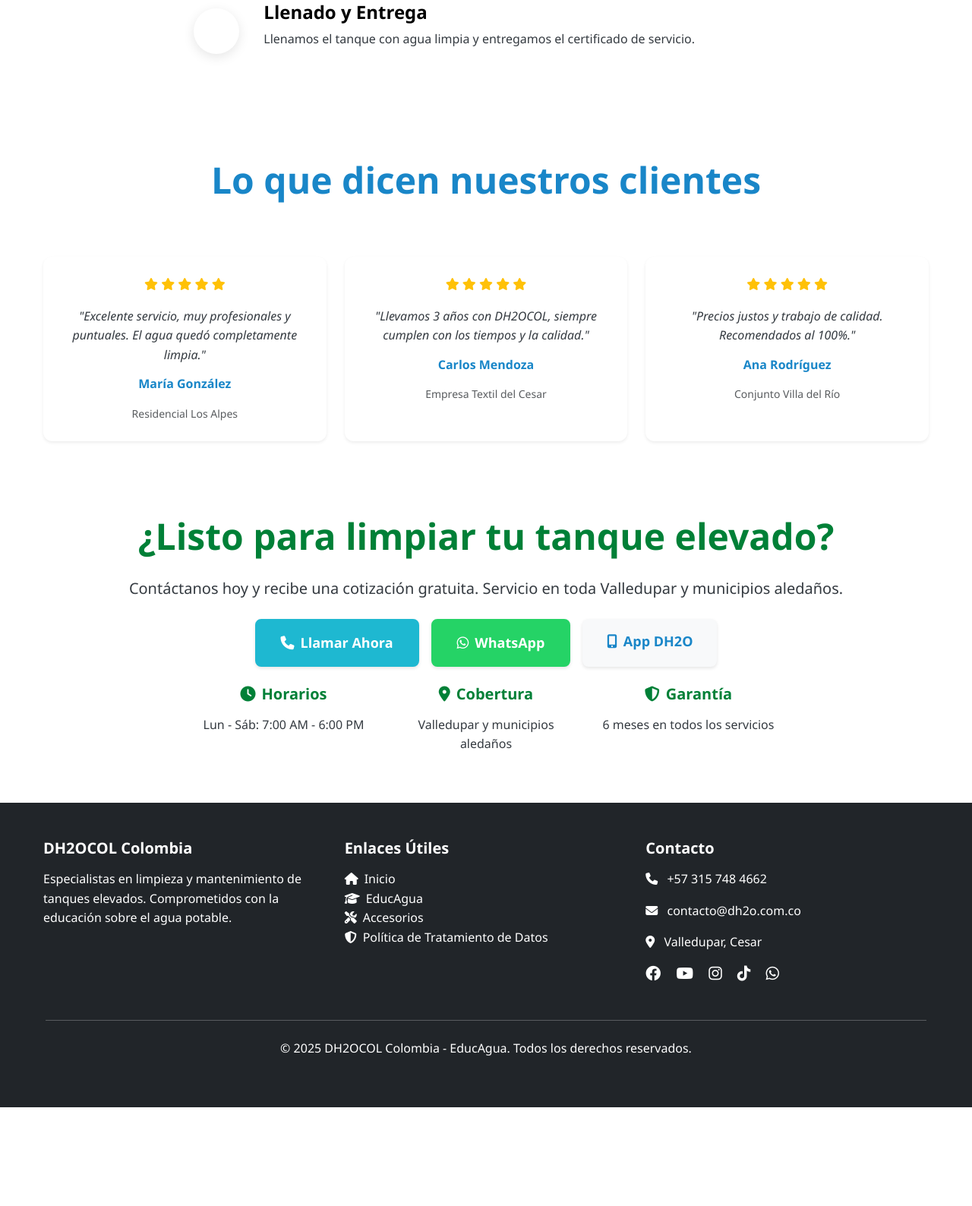
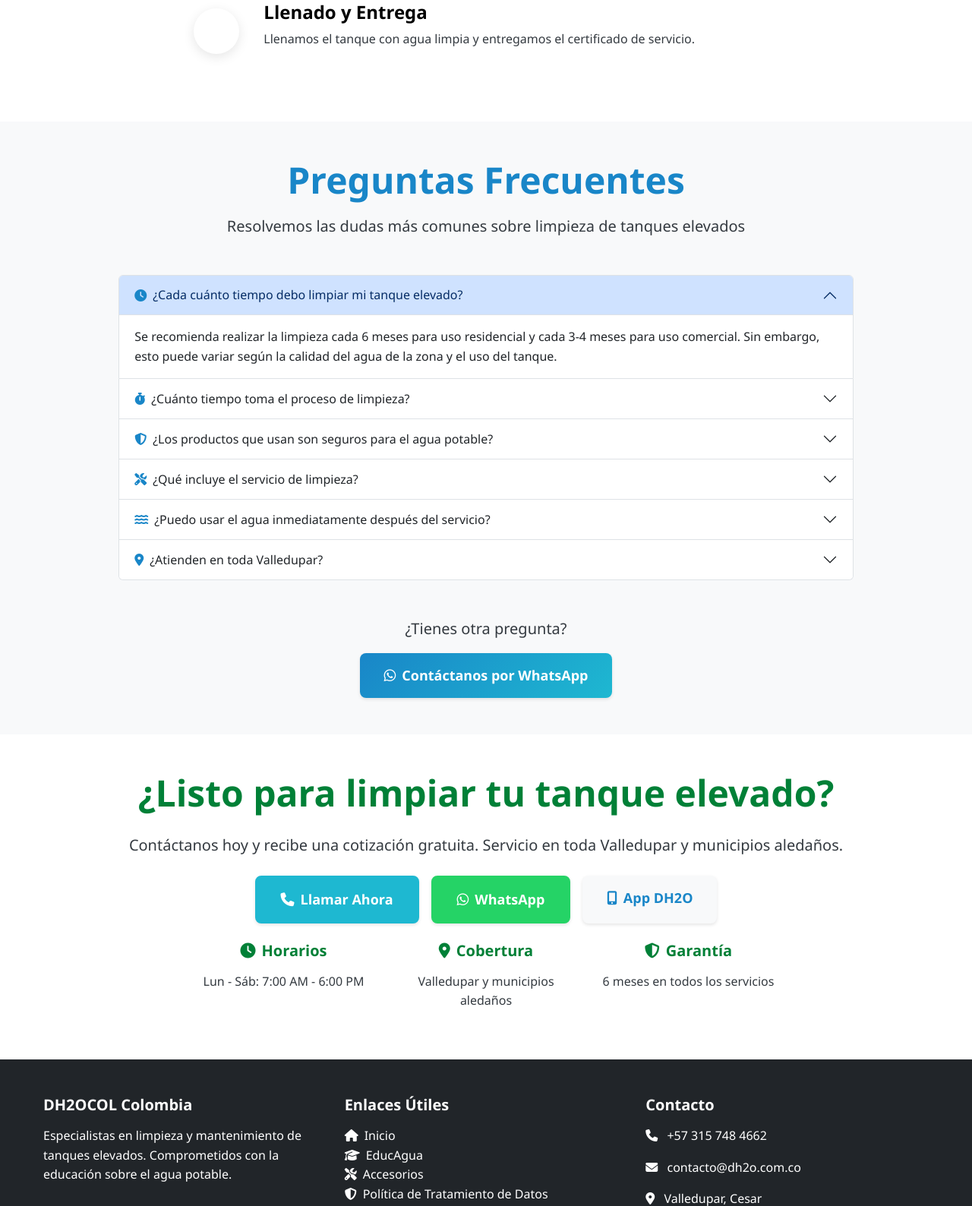
Before and after one commit to Bernah2o/sito_web, a Flask app: page /limpieza-tanques-elevados-valledupar-dh2o-colombia/ in a window 1280 px wide. Shown: the part 3286-4874 px from the top of the page at 76% size. Before the commit the page ends 4744 px from the top, so only its background shows below. Run offline with Flask 3, Linux system fonts and the light colour scheme; data that the repository does not hold is empty; some libraries are stand-ins or nearby versions.

Commit message:
version 10

```diff
--- a/templates/sitio/limpieza_tanques_elevados.html
+++ b/templates/sitio/limpieza_tanques_elevados.html
@@ -352,64 +352,110 @@
         </div>
     </section>
 
-    <!-- Testimonios -->
-    <section class="py-5">
+    <!-- Preguntas Frecuentes -->
+    <section class="py-5 bg-light">
         <div class="container">
             <div class="text-center mb-5">
-                <h2 class="display-5 fw-bold text-primary">Lo que dicen nuestros clientes</h2>
+                <h2 class="display-5 fw-bold text-primary">Preguntas Frecuentes</h2>
+                <p class="lead">Resolvemos las dudas más comunes sobre limpieza de tanques elevados</p>
             </div>
 
-            <div class="row g-4">
-                <div class="col-lg-4">
-                    <div class="card h-100 border-0 shadow-sm">
-                        <div class="card-body text-center p-4">
-                            <div class="mb-3">
-                                <i class="fas fa-star text-warning"></i>
-                                <i class="fas fa-star text-warning"></i>
-                                <i class="fas fa-star text-warning"></i>
-                                <i class="fas fa-star text-warning"></i>
-                                <i class="fas fa-star text-warning"></i>
-                            </div>
-                            <p class="fst-italic">"Excelente servicio, muy profesionales y puntuales. El agua quedó completamente limpia."</p>
-                            <h6 class="text-primary">María González</h6>
-                            <small class="text-muted">Residencial Los Alpes</small>
+            <div class="row justify-content-center">
+                <div class="col-lg-10">
+                    <div class="accordion" id="faqAccordion">
+                        <div class="accordion-item">
+                            <h2 class="accordion-header" id="faq1">
+                                <button class="accordion-button" type="button" data-bs-toggle="collapse" data-bs-target="#collapse1">
+                                    <i class="fas fa-clock me-2 text-primary"></i>
+                                    ¿Cada cuánto tiempo debo limpiar mi tanque elevado?
+                                </button>
+                            </h2>
+                            <div id="collapse1" class="accordion-collapse collapse show" data-bs-parent="#faqAccordion">
+                                <div class="accordion-body">
+                                    Se recomienda realizar la limpieza cada 6 meses para uso residencial y cada 3-4 meses para uso comercial. Sin embargo, esto puede variar según la calidad del agua de la zona y el uso del tanque.
                                 </div>
                             </div>
                         </div>
 
-                <div class="col-lg-4">
-                    <div class="card h-100 border-0 shadow-sm">
-                        <div class="card-body text-center p-4">
-                            <div class="mb-3">
-                                <i class="fas fa-star text-warning"></i>
-                                <i class="fas fa-star text-warning"></i>
-                                <i class="fas fa-star text-warning"></i>
-                                <i class="fas fa-star text-warning"></i>
-                                <i class="fas fa-star text-warning"></i>
-                            </div>
-                            <p class="fst-italic">"Llevamos 3 años con DH2OCOL, siempre cumplen con los tiempos y la calidad."</p>
-                            <h6 class="text-primary">Carlos Mendoza</h6>
-                            <small class="text-muted">Empresa Textil del Cesar</small>
+                        <div class="accordion-item">
+                            <h2 class="accordion-header" id="faq2">
+                                <button class="accordion-button collapsed" type="button" data-bs-toggle="collapse" data-bs-target="#collapse2">
+                                    <i class="fas fa-stopwatch me-2 text-primary"></i>
+                                    ¿Cuánto tiempo toma el proceso de limpieza?
+                                </button>
+                            </h2>
+                            <div id="collapse2" class="accordion-collapse collapse" data-bs-parent="#faqAccordion">
+                                <div class="accordion-body">
+                                    El proceso completo toma entre 40 minutos a 1 hora dependiendo del tamaño del tanque y su estado. Incluye vaciado, limpieza, desinfección y llenado. Te mantendremos informado durante todo el proceso.
                                 </div>
                             </div>
                         </div>
 
-                <div class="col-lg-4">
-                    <div class="card h-100 border-0 shadow-sm">
-                        <div class="card-body text-center p-4">
-                            <div class="mb-3">
-                                <i class="fas fa-star text-warning"></i>
-                                <i class="fas fa-star text-warning"></i>
-                                <i class="fas fa-star text-warning"></i>
-                                <i class="fas fa-star text-warning"></i>
-                                <i class="fas fa-star text-warning"></i>
-                            </div>
-                            <p class="fst-italic">"Precios justos y trabajo de calidad. Recomendados al 100%."</p>
-                            <h6 class="text-primary">Ana Rodríguez</h6>
-                            <small class="text-muted">Conjunto Villa del Río</small>
+                        <div class="accordion-item">
+                            <h2 class="accordion-header" id="faq3">
+                                <button class="accordion-button collapsed" type="button" data-bs-toggle="collapse" data-bs-target="#collapse3">
+                                    <i class="fas fa-shield-alt me-2 text-primary"></i>
+                                    ¿Los productos que usan son seguros para el agua potable?
+                                </button>
+                            </h2>
+                            <div id="collapse3" class="accordion-collapse collapse" data-bs-parent="#faqAccordion">
+                                <div class="accordion-body">
+                                    Sí, utilizamos únicamente productos certificados para agua potable que cumplen con las normas sanitarias. Todos nuestros desinfectantes son aprobados por el INVIMA y seguros para el consumo humano.
                                 </div>
                             </div>
                         </div>
+
+                        <div class="accordion-item">
+                            <h2 class="accordion-header" id="faq4">
+                                <button class="accordion-button collapsed" type="button" data-bs-toggle="collapse" data-bs-target="#collapse4">
+                                    <i class="fas fa-tools me-2 text-primary"></i>
+                                    ¿Qué incluye el servicio de limpieza?
+                                </button>
+                            </h2>
+                            <div id="collapse4" class="accordion-collapse collapse" data-bs-parent="#faqAccordion">
+                                <div class="accordion-body">
+                                    Incluye: vaciado completo, remoción de sedimentos, limpieza con equipos de presión, desinfección, inspección de estructura, enjuague final, llenado y certificado de limpieza. También revisamos válvulas y accesorios básicos.
+                                </div>
+                            </div>
+                        </div>
+
+                        <div class="accordion-item">
+                            <h2 class="accordion-header" id="faq5">
+                                <button class="accordion-button collapsed" type="button" data-bs-toggle="collapse" data-bs-target="#collapse5">
+                                    <i class="fas fa-water me-2 text-primary"></i>
+                                    ¿Puedo usar el agua inmediatamente después del servicio?
+                                </button>
+                            </h2>
+                            <div id="collapse5" class="accordion-collapse collapse" data-bs-parent="#faqAccordion">
+                                <div class="accordion-body">
+                                    Sí, una vez completado el proceso y realizado el enjuague final, el agua es completamente segura para el consumo. Te entregaremos un certificado que garantiza la calidad del servicio realizado.
+                                </div>
+                            </div>
+                        </div>
+
+                        <div class="accordion-item">
+                            <h2 class="accordion-header" id="faq6">
+                                <button class="accordion-button collapsed" type="button" data-bs-toggle="collapse" data-bs-target="#collapse6">
+                                    <i class="fas fa-map-marker-alt me-2 text-primary"></i>
+                                    ¿Atienden en toda Valledupar?
+                                </button>
+                            </h2>
+                            <div id="collapse6" class="accordion-collapse collapse" data-bs-parent="#faqAccordion">
+                                <div class="accordion-body">
+                                    Sí, atendemos en toda Valledupar. Para municipios más alejados, consulta disponibilidad y costos de desplazamiento.
+                                </div>
+                            </div>
+                        </div>
+                    </div>
+                </div>
+            </div>
+
+            <div class="text-center mt-5">
+                <p class="lead mb-3">¿Tienes otra pregunta?</p>
+                <a href="https://wa.me/573157484662?text=Hola%20DH2OCOL,%20tengo%20una%20pregunta%20sobre%20el%20servicio%20de%20limpieza%20de%20tanques%20elevados"
+                   class="btn btn-primary btn-lg" target="_blank">
+                    <i class="fab fa-whatsapp me-2"></i>Contáctanos por WhatsApp
+                </a>
             </div>
         </div>
     </section>
```
Also changed, not shown: templates/sitio/inicio.html (+6 -20 lines). Lines whose indentation alone changed are shown as unchanged.
